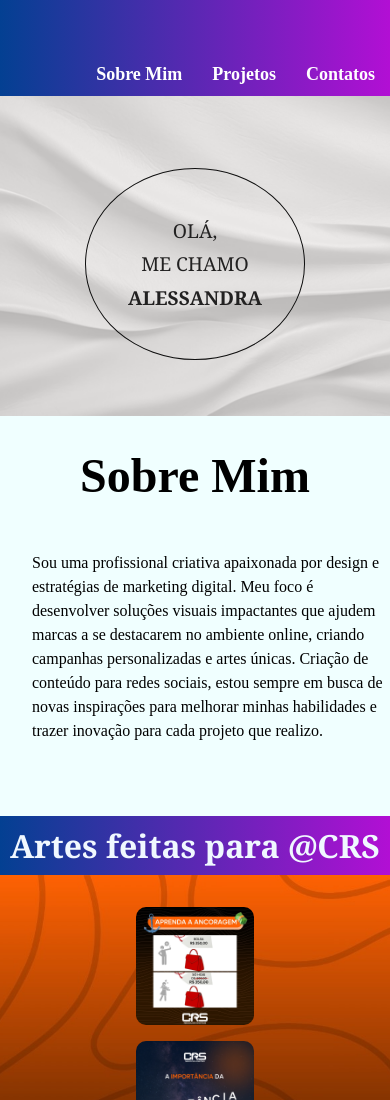
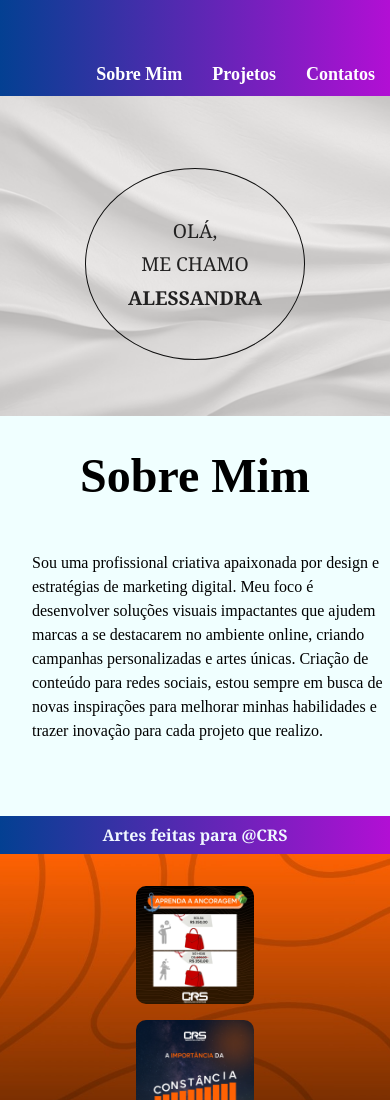
Before and after one commit to AnonimoC137/portfolioMarketingAlessandra, a React (Vite) app in the folder portfolioalessandra/: page / in a window 390 px wide. Shown: the top 1100 px of the page. Built offline with nearby package versions, Linux system fonts and the light colour scheme.

Commit message:
ajustes responsividade

```diff
--- a/portfolioalessandra/src/Components/Feed.module.css
+++ b/portfolioalessandra/src/Components/Feed.module.css
@@ -91,7 +91,7 @@
     margin-bottom: 3rem;
 }
 
-@media (min-width: 300px) and (max-width: 398px)  {
+@media (min-width: 300px) and (max-width: 399px)  {
     .section1 {
         height: 45rem;
         display: block;
@@ -133,6 +133,10 @@
         display: block;
         padding: 1rem;
         height: 30rem;
+    }
+
+    .tituloCRS {
+        font-size: 1rem;
     }
 }
 
@@ -179,6 +183,10 @@
         padding: 1rem;
         height: 30rem;
     }
+
+    .tituloCRS {
+        font-size: 1.3rem;
+    }
 }
 
 @media (min-width:768px) and (max-width: 799px) {
```
